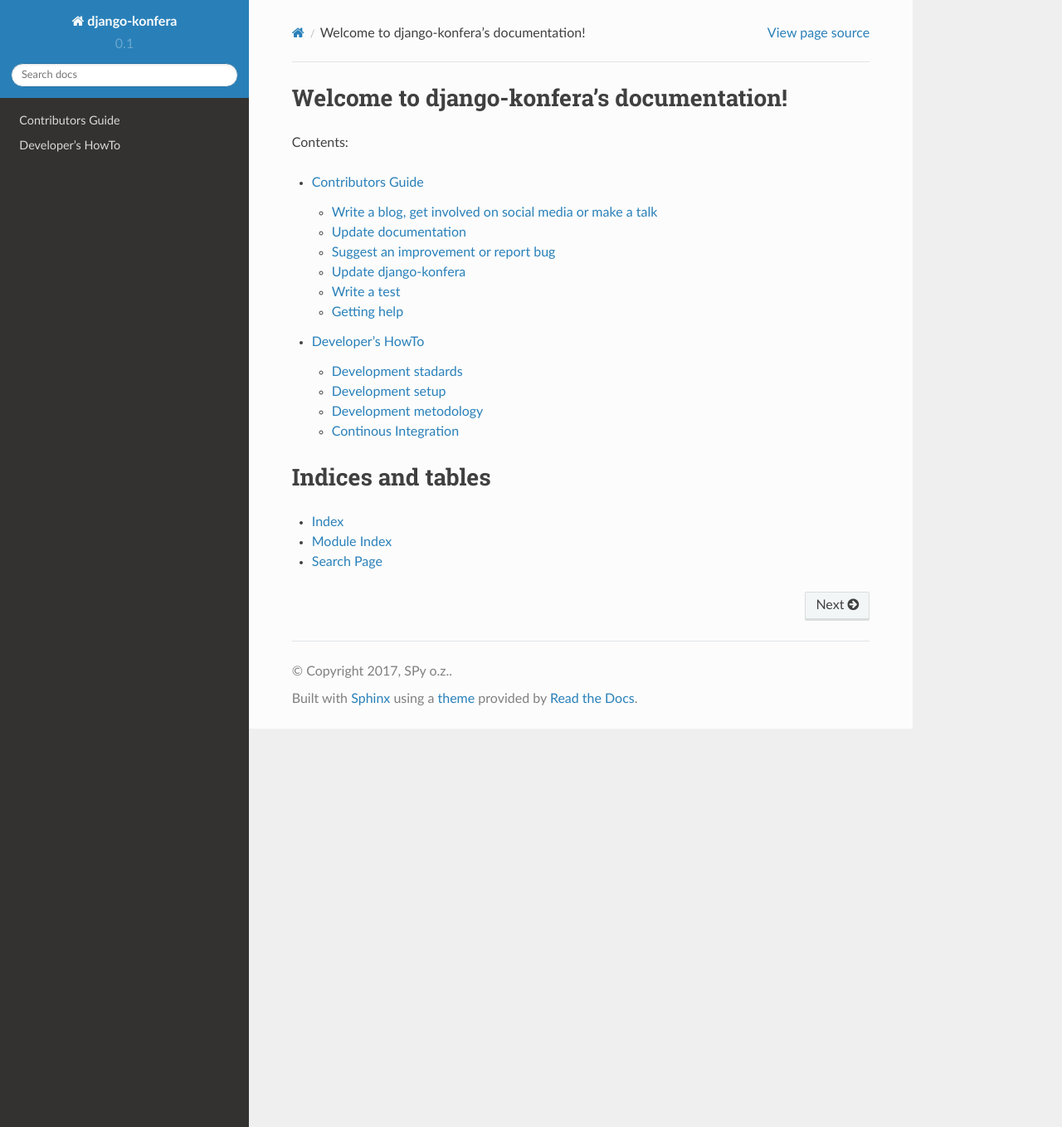
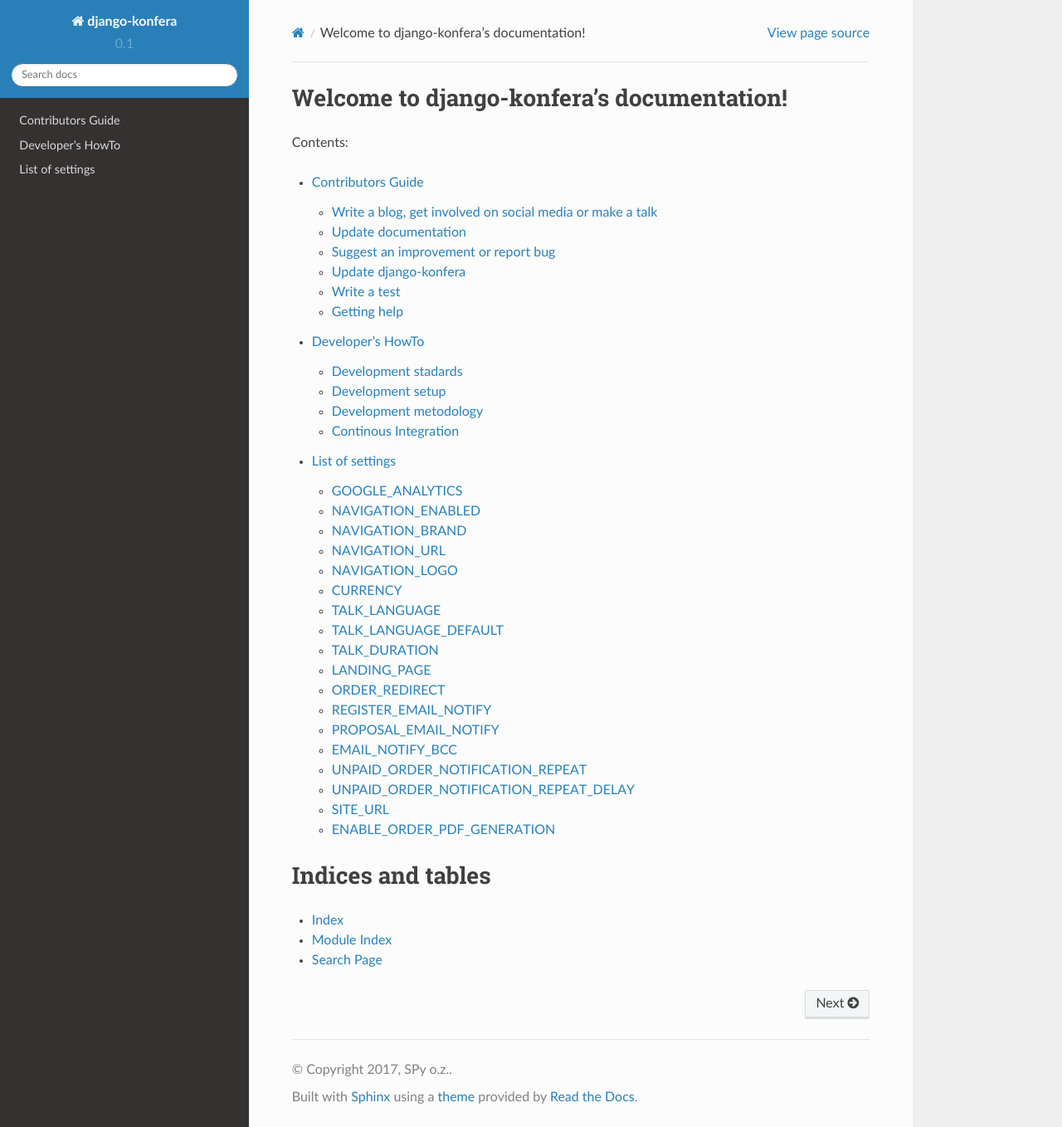
Before and after one commit to pyconsk/django-konfera, a Sphinx documentation site: the page built from docs/index.rst, in a window 1280 px wide and 1358 px high. Shown: the whole window at 83% size. Built offline with Sphinx 7.4.7 and the Read the Docs theme 2.0.0, drawn with Linux system fonts in a browser that asks for light colours; some of the changed lines change nothing that is shown.

Commit message:
Added initial list of settings due to #285

```diff
--- a/docs/conf.py
+++ b/docs/conf.py
@@ -17,10 +17,10 @@
 # add these directories to sys.path here. If the directory is relative to the
 # documentation root, use os.path.abspath to make it absolute, like shown here.
 #
-# import os
-# import sys
-# sys.path.insert(0, os.path.abspath('.'))
+import os
+import sys
 import sphinx_rtd_theme
+sys.path.insert(0, os.path.abspath('..'))
 
 # -- General configuration ------------------------------------------------
 
@@ -35,7 +35,7 @@
     'sphinx.ext.autodoc',
     'sphinx.ext.coverage',
     'sphinx.ext.viewcode',
-#    'sphinx.ext.githubpages',  # Breaking Read the Docs build
+    # 'sphinx.ext.githubpages',  # Breaking Read the Docs build
 ]
 
 # Add any paths that contain templates here, relative to this directory.
--- a/docs/index.rst
+++ b/docs/index.rst
@@ -12,6 +12,7 @@
    :maxdepth: 2
 
    contributing
+   settings
 
 
 Indices and tables
--- /dev/null
+++ b/docs/settings.rst
@@ -0,0 +1,165 @@
+List of settings
+================
+
+Configuration options available for django-konfera, to modify application according your needs. Knowing this list of settings can save you a lot of time. You can define any of this settings in you project's local settings file.
+
+Here’s a full list of all available settings, and their default values.
+
+All settings described here can be found in ``konfera/settings.py``.
+
+
+GOOGLE_ANALYTICS
+----------------
+
+**Default value:** ``None``
+
+Analytics code format: 'UA-XXXXXXXX-X'. If defined, Google analytics code is generated on all pages. This one can be overwritten per event, in event details.
+
+
+
+NAVIGATION_ENABLED
+------------------
+
+**Default value:** ``False``
+
+
+
+NAVIGATION_BRAND
+----------------
+
+**Default value:** ``'Konfera'``
+
+
+
+NAVIGATION_URL
+--------------
+
+**Default value:** ``'/'``
+
+
+
+NAVIGATION_LOGO
+---------------
+
+**Default value:** ``None``
+
+Application supports django-sitetree navigation support, weather it should be passed to template.
+
+
+
+CURRENCY
+--------
+
+**Default value:** ``('€', 'EUR')``
+
+Currency used in the application. (Currently support just one currency). Defined as tuple of Currency Symbol (Unicode block) and  Currency code (ISO 4217)
+
+
+
+TALK_LANGUAGE
+-------------
+
+**Default value:** ``(('SK', _('Slovak')), ('CZ', _('Czech')), ('EN', _('English')),)``
+
+
+
+TALK_LANGUAGE_DEFAULT
+---------------------
+
+**Default value:** ``EN``
+
+
+
+TALK_DURATION
+-------------
+
+**Default value:** ``((5, _('5 min')), (30, _('30 min')), (45, _('45 min')),)``
+
+
+
+LANDING_PAGE
+------------
+
+**Default value:** ``latest_conference``
+
+Setting is a composite of two keywords: *<timewise>_<event>*
+ * *<timewise>* can be: latest or earliest
+ * *<event>* can be: conference or meetup
+
+possible combinations:
+ * latest_conference (DEFAULT)
+ * latest_meetup
+ * earliest_conference
+ * earliest_meetup
+
+
+
+ORDER_REDIRECT
+--------------
+
+**Default value:** ``order_detail``
+
+Specify url, where user will be redirected after registering the ticket.
+
+
+
+REGISTER_EMAIL_NOTIFY
+---------------------
+
+**Default value:** ``False``
+
+Register email notification.
+
+
+
+PROPOSAL_EMAIL_NOTIFY
+---------------------
+
+**Default value:** ``False``
+
+Notify after submitting proposal
+
+
+
+EMAIL_NOTIFY_BCC
+----------------
+
+**Default value:** ``[]``
+
+Universal BCC for all notifications, MUST be empty list OR list of valid email adresses
+
+
+
+UNPAID_ORDER_NOTIFICATION_REPEAT
+--------------------------------
+
+**Default value:** ``3``
+
+How many times we should repeat the email notification
+
+
+
+UNPAID_ORDER_NOTIFICATION_REPEAT_DELAY
+--------------------------------------
+
+**Default value:** ``5``
+
+How long should we wait to notify about missing payment
+
+
+
+SITE_URL
+--------
+
+**Default value:** ``'https://www.pycon.sk'``
+
+Absolute url base with protocol, should not contain trailing slash (/) at the end
+
+
+
+ENABLE_ORDER_PDF_GENERATION
+---------------------------
+
+**Default value:** ``False``
+
+Enable ability to store order as PDF. In order to make this functionality work, make sure django-wkhtmltopdf, with wkhtmltopdf binary.
```
